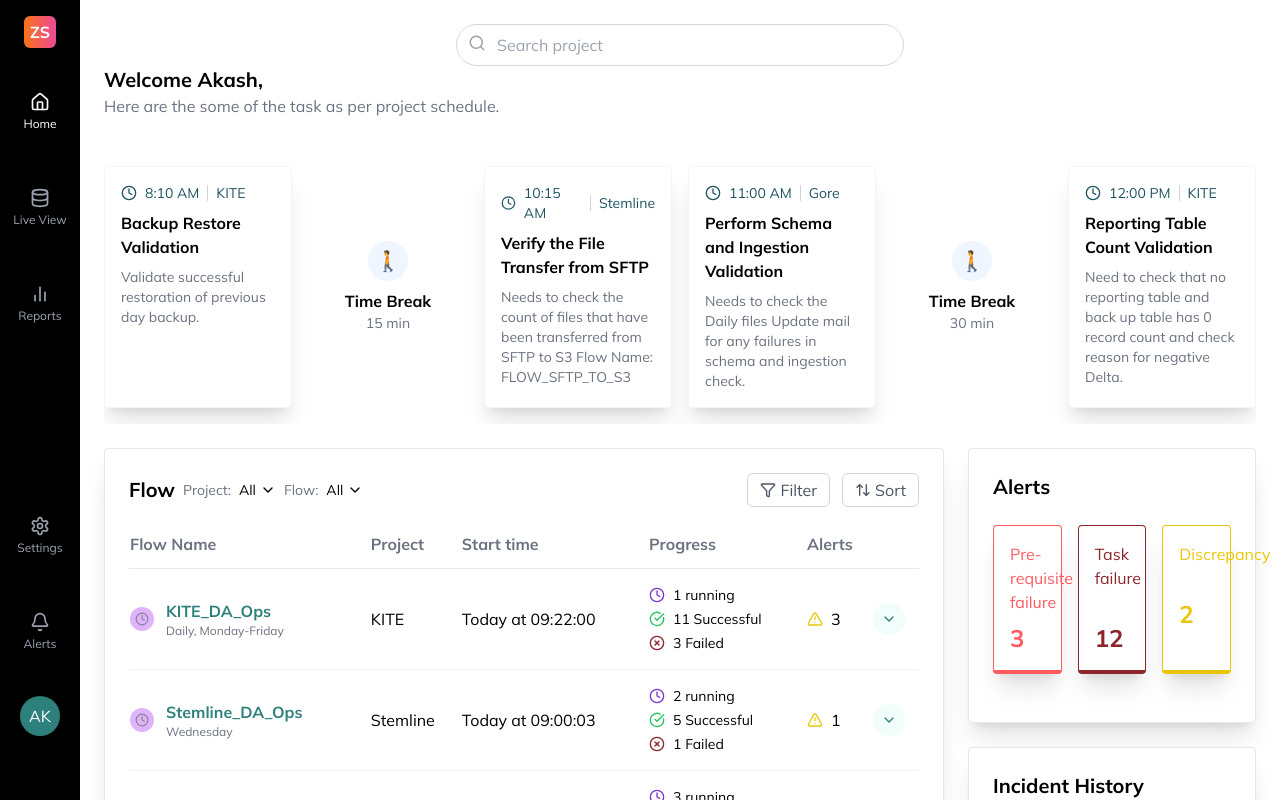
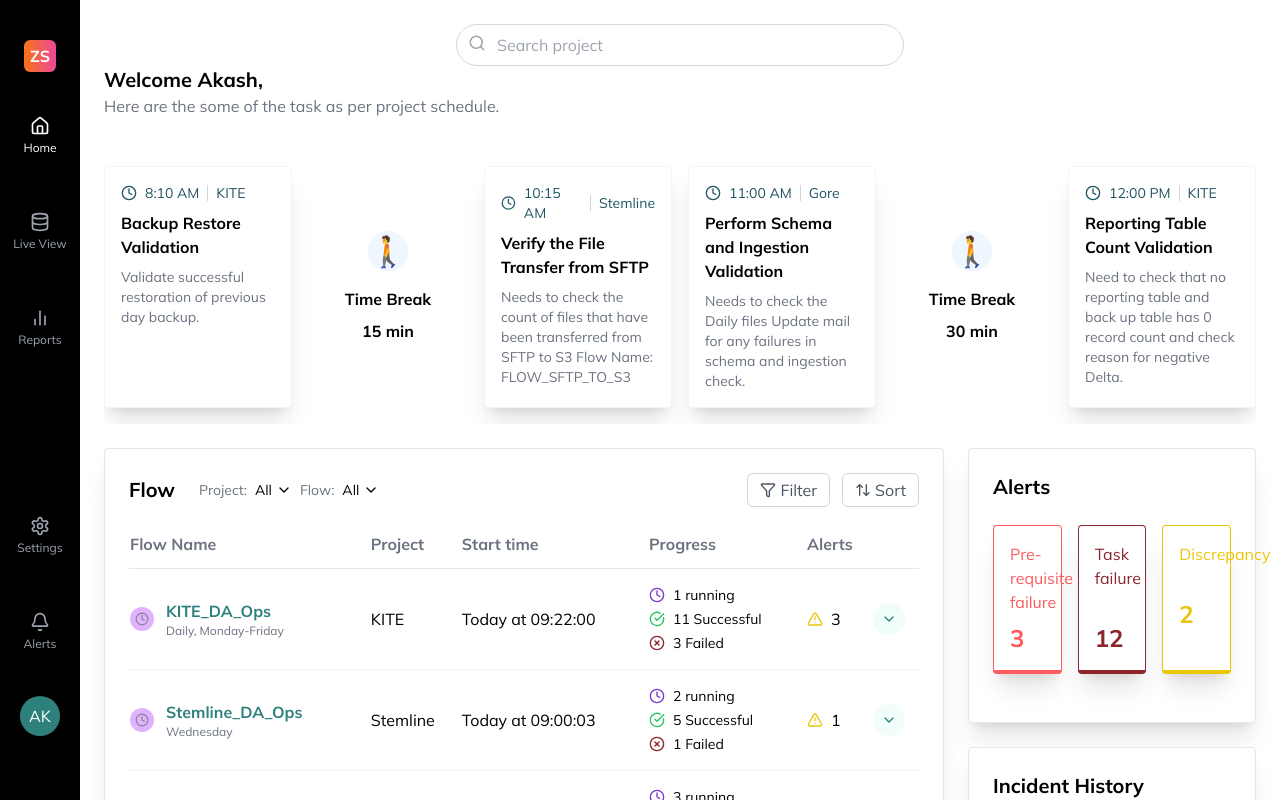
Before and after one commit to ashutoshzxc01ofc/demo-repo, a React (Vite) app: page / in a window 1280 px wide. Built offline with nearby package versions, Linux system fonts and the light colour scheme.

Commit message:
Update App.jsx

```diff
--- a/src/App.jsx
+++ b/src/App.jsx
@@ -30,7 +30,7 @@ export default function App() {
 function Sidebar() {
   return (
     <div className="w-20 bg-surface-surface-dl flex flex-col items-center py-4">
-      <div className="mb-8">
+      <div className="mb-8 mt-6">
         <div className="flex items-center justify-center">
           <div className="h-8 w-8 bg-gradient-to-r from-orange-500 to-pink-500 rounded-md flex items-center justify-center text-white font-bold">
             ZS
@@ -217,15 +217,15 @@ function ScheduleCard({ time, project, title, description }) {
 
 function BreakCard({ duration }) {
   return (
-    <div className="min-w-40 flex flex-col items-center justify-center">
+    <div className="min-w-40 flex flex-col space-y-4 items-center justify-center">
       <div className="relative">
         <div className="h-10 w-10 bg-blue-50 rounded-full flex items-center justify-center">
-          <span className="text-xl">🚶</span>
+          <span className="text-3xl">🚶</span>
         </div>
       </div>
       <div className="mt-2 text-center">
         <div className="font-bold-ds">Time Break</div>
-        <div className="text-sm text-gray-500">{duration}</div>
+        <div className=" mt-2 font-bold-ds">{duration}</div>
       </div>
     </div>
   );
@@ -247,7 +247,7 @@ function FilterSortBar() {
       <div className="flex items-center space-x-2">
         <h2 className="text-xl font-bold-ds">Flow</h2>
         <div className="flex items-center space-x-2 text-sm ml-6">
-          <span className="text-gray-500">Project:</span>
+          <span className="text-gray-500 ml-4">Project:</span>
           <div className="flex items-center">
             <span>All</span>
             <ChevronDown size={16} className="ml-1" />
```
